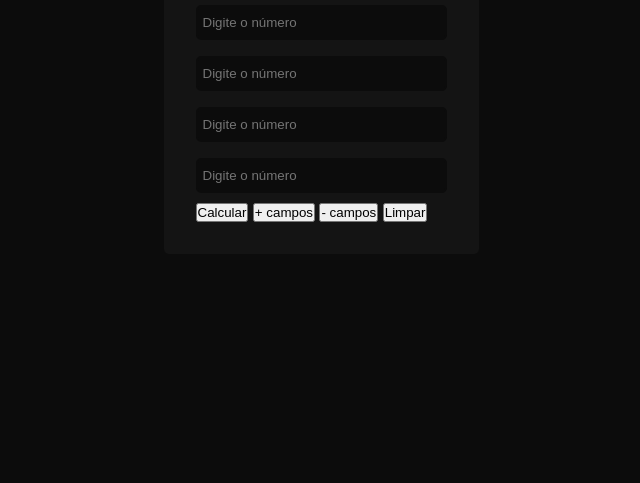
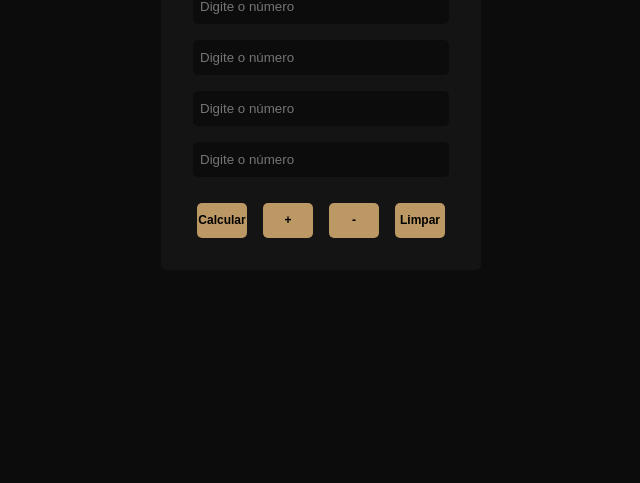
Before and after one commit to Vespasianoo/calculadora-media, a plain HTML site: page index.html in a window 1280 px wide. Shown: the part 317-800 px from the top of the page, without its empty margins (319-959 px from the left). Drawn offline with Linux system fonts and the light colour scheme.

Commit message:
Estilização button

```diff
--- a/assets/css/style.css
+++ b/assets/css/style.css
@@ -3,9 +3,11 @@
     --dark2: #ffffff08;
     --color1: #666666;
     --color2: #ffffff;
+    --color3: #000000;
     --hover1: #ffffff1a;
     --hover-button:#a57f48 ;
     --button: #bc9864;
+    --font:  Arial, Helvetica, sans-serif;
 
     font-size: 62.5% /* 1rem = 10px */
 }
@@ -22,7 +24,7 @@ body {
     justify-content: center;
 
     font-size: 1.6rem;
-    font-family: Arial, Helvetica, sans-serif;
+    font-family: 'DM Sans', sans-serif;
 
     background: var(--dark1);
     color: var(--color1);
@@ -32,12 +34,15 @@ body {
 }
 
 .container {
-    width: 31.5rem;
+    width: 32rem;
     background: var(--dark2);
 
     padding: 3.2rem;
 
     border-radius: .5rem;
+}
+.input-group {
+    width: 100%;
 }
 
 header h1 {
@@ -75,5 +80,42 @@ input {
 }
 
 input:focus {
-    border-color: var(--color1);
+    border-color: var(--button);
 }
+
+.btn {
+    width: 100%;
+    display: flex;
+    justify-content: center;
+    gap: 1.6rem;
+}
+
+button {
+    display: flex;
+    align-items: center;
+    justify-content: center;
+
+    width: 5rem;
+    height: 3.5rem;
+    padding: 1rem;
+
+    font-family: var(--font);
+    font-size: 1.2rem;
+    font-weight: bold;
+
+    outline: none;
+    border: none;
+
+    border-radius: .5rem;
+    margin-top: 1.6rem;
+    background-color: var(--button);
+    color: var(--color3);
+
+    cursor: pointer;
+
+    transition: .3s;
+}
+
+button:hover {
+    background-color: var(--hover-button);
+}
--- a/index.html
+++ b/index.html
@@ -33,10 +33,10 @@
                     <p><span id="mediafinal"></span></p>
                 </div>
 
-                <div class="btn">
+                <div class="btn"> <!--ADD ACESSIBILIDADE-->
                     <button>Calcular</button>
-                    <button>+ campos</button>
-                    <button>- campos</button>
+                    <button>+ </button>
+                    <button>- </button>
                     <button>Limpar</button>
                 </div>
             </div>
```
